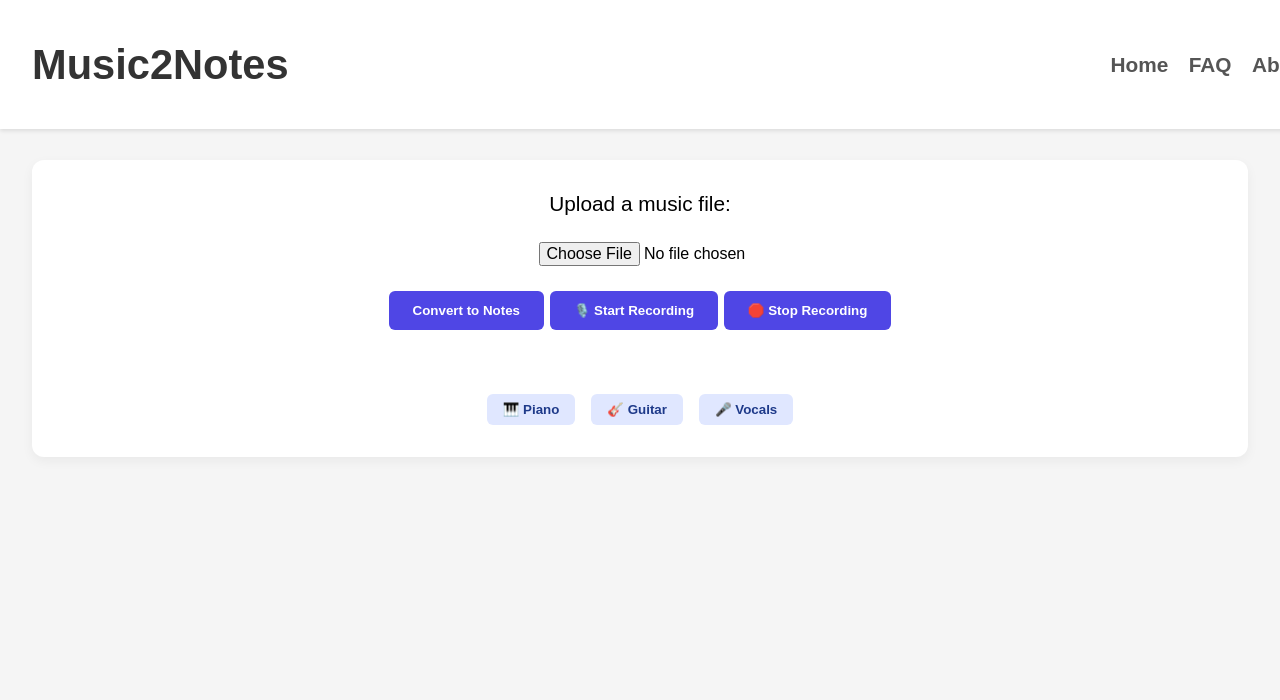
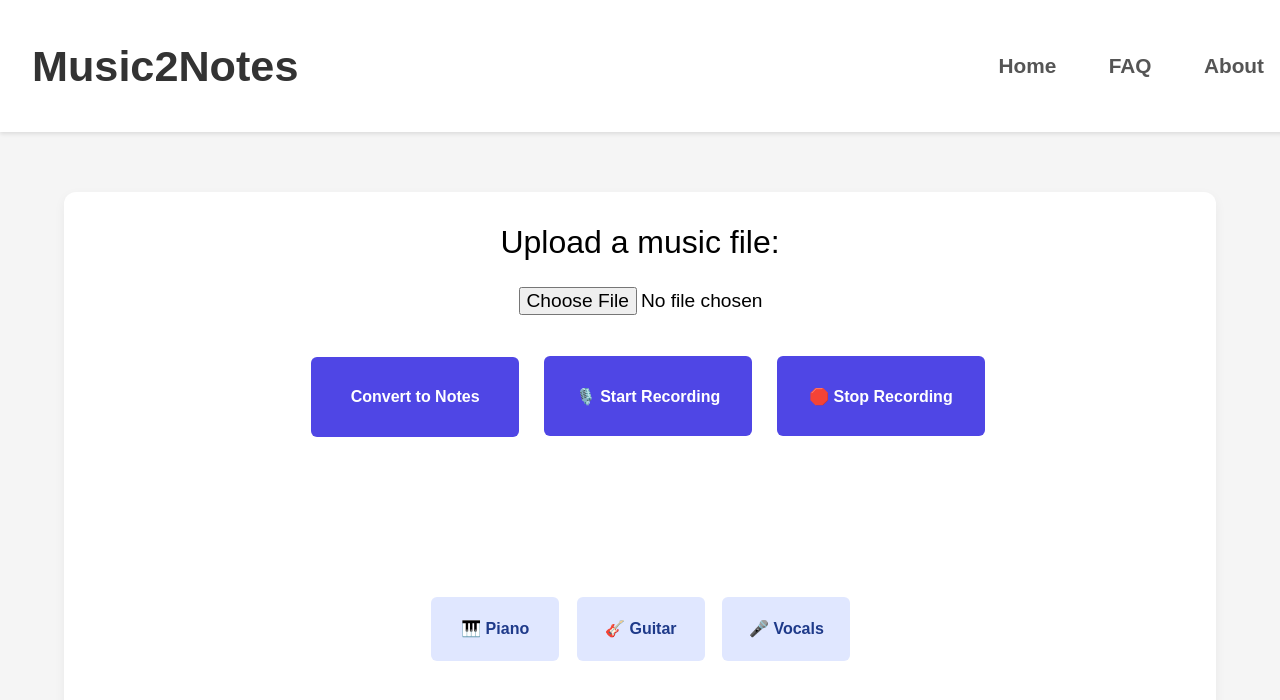
Before and after one commit to mixasolop/FIT-frontend, a plain HTML site: page blabla.html in a window 1280 px wide. Drawn offline with Linux system fonts and the light colour scheme.

Commit message:
addjasted size so it looks nice

```diff
--- a/style.css
+++ b/style.css
@@ -11,7 +11,6 @@ body {
     position: fixed;
     width: 100%;
     top: 0%;
-    left: 0%;
     z-index: 100%;
     background-color: #fff;
     padding: 0.8rem 2rem;
@@ -22,28 +21,29 @@ body {
   }
 
   header h1 {
-    font-size: 2.6rem;
+    font-size: 2.7rem;
     color: #333;
   }
 
   nav a {
-    margin-left: 1rem;
     font-size: 1.3rem;
+    margin-right: 3rem;
     text-decoration: none;
     color: #555;
     font-weight: bold;
   }
 
   main {
-    padding: 2rem;
+    padding: 4rem;
     max-width: 100%;
     margin: 0 auto;
   }
 
   .upload-section {
     background: white;
+    min-height: 600px;
     padding: 2rem;
-    font-size: 1.3rem;
+    font-size: 2rem;
     border-radius: 12px;
     box-shadow: 0 4px 12px rgba(0,0,0,0.05);
     display: flex;
@@ -54,8 +54,8 @@ body {
 
   .upload-section input[type="file"] {
     padding: 0.6rem;
-    margin-left: 100px;
-    font-size: 1rem;
+    margin-left: 120px;
+    font-size: 1.2rem;
   }
 
   .modal {
@@ -90,8 +90,13 @@ body {
     padding: 0.75rem 1.5rem;
     background-color: #4f46e5;
     color: white;
+    margin-left: 1rem;
+    margin-top: 1rem;
     border: none;
     border-radius: 6px;
+    width: 13rem;
+    height: 5rem;
+    font-size: 1rem;
     cursor: pointer;
     font-weight: bold;
   }
@@ -104,9 +109,8 @@ body {
     display: flex;
     justify-content: center;
     align-items: center;
-    font: 3rem;
     gap: 1rem;
-    margin-top: 3rem;
+    margin-top: 8rem;
     align-self: center;       /* <-- centers this flex item within its parent’s column layout */
 }
 
@@ -114,6 +118,9 @@ body {
     background-color: #e0e7ff;
     color: #1e3a8a;
     border: none;
+    width: 8rem;
+    height: 4rem;
+    margin-left: 0.1rem;
     padding: 0.5rem 1rem;
     border-radius: 6px;
     font-weight: bold;
```
